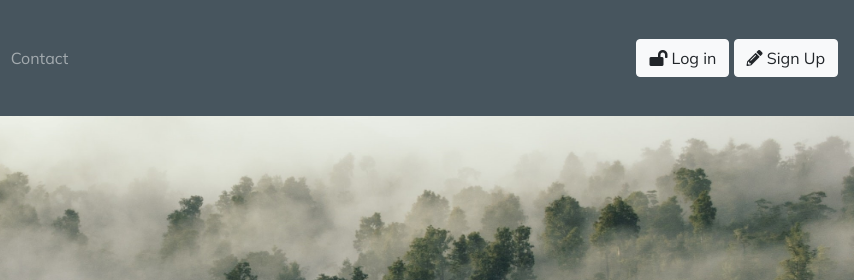
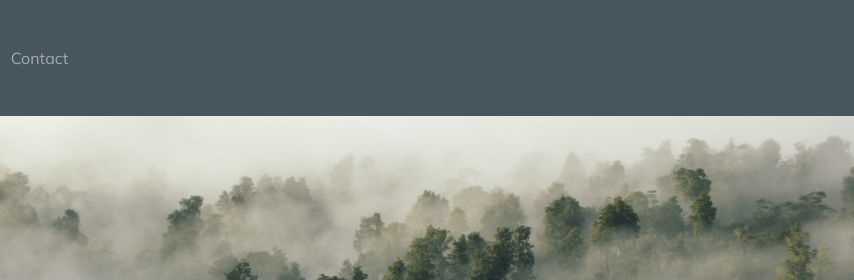
Before and after one commit to QuelleQim/Project-milstone-1-gym, a plain HTML site: page index.html in a window 1280 px wide. Shown: the top 280 px of the page, 426-1280 px from the left. Drawn offline with nearby package versions, Linux system fonts and the light colour scheme.

Commit message:
Accidentaly added the previously deleted 'Log in' and 'Sign up' buttons in the index.html file. Removed them once again.

```diff
--- a/index.html
+++ b/index.html
@@ -14,8 +14,7 @@
 
 <body>
 	<!--Here I will add a header with a grey navbar. To the left there shall be a logo of the company.
-    In the middle there shall be different pages with links, font awsome icons and hover attributes.
-    to the right there shall be two buttons, one for 'Log in' and one for 'Sign up'. -->
+    In the middle there shall be different pages with links, font awsome icons and hover attributes.-->
 	<header>
 		<nav class="navbar navbar-expand-lg navbar-dark bg-light">
 			<a href="index.html" class="navbar-brand">
@@ -55,14 +54,6 @@
 						<a class="nav-link" href="contact.html">Contact</a>
 					</li>
 				</ul>
-			</div>
-			<div>
-				<button type="button" class="btn btn-light">
-            <i class="fas fa-lock-open"></i> Log in
-          </button>
-				<button type="button" class="btn btn-light">
-            <i class="fas fa-pencil-alt"></i> Sign Up
-          </button>
 			</div>
 		</nav>
 	</header>
```
